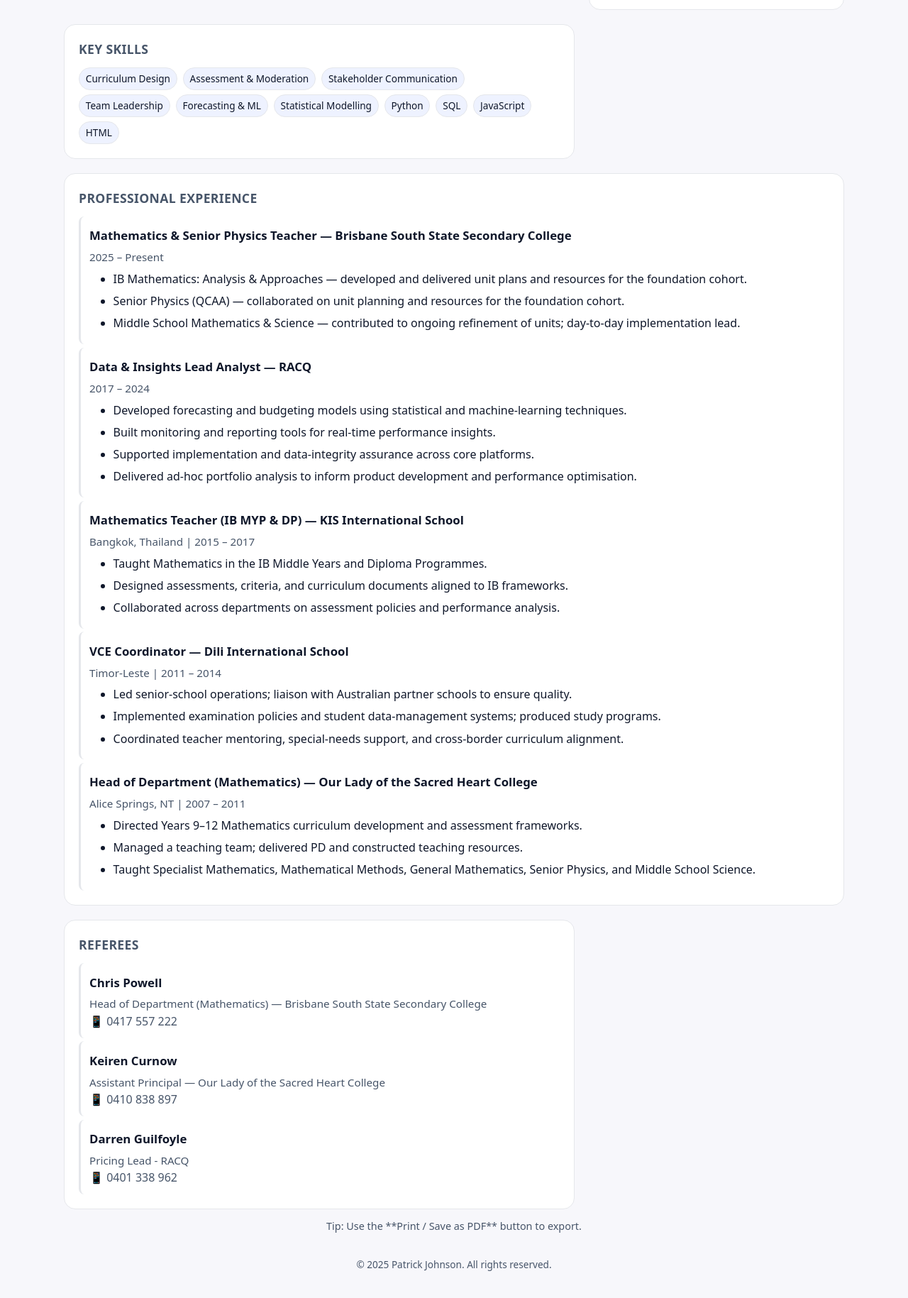
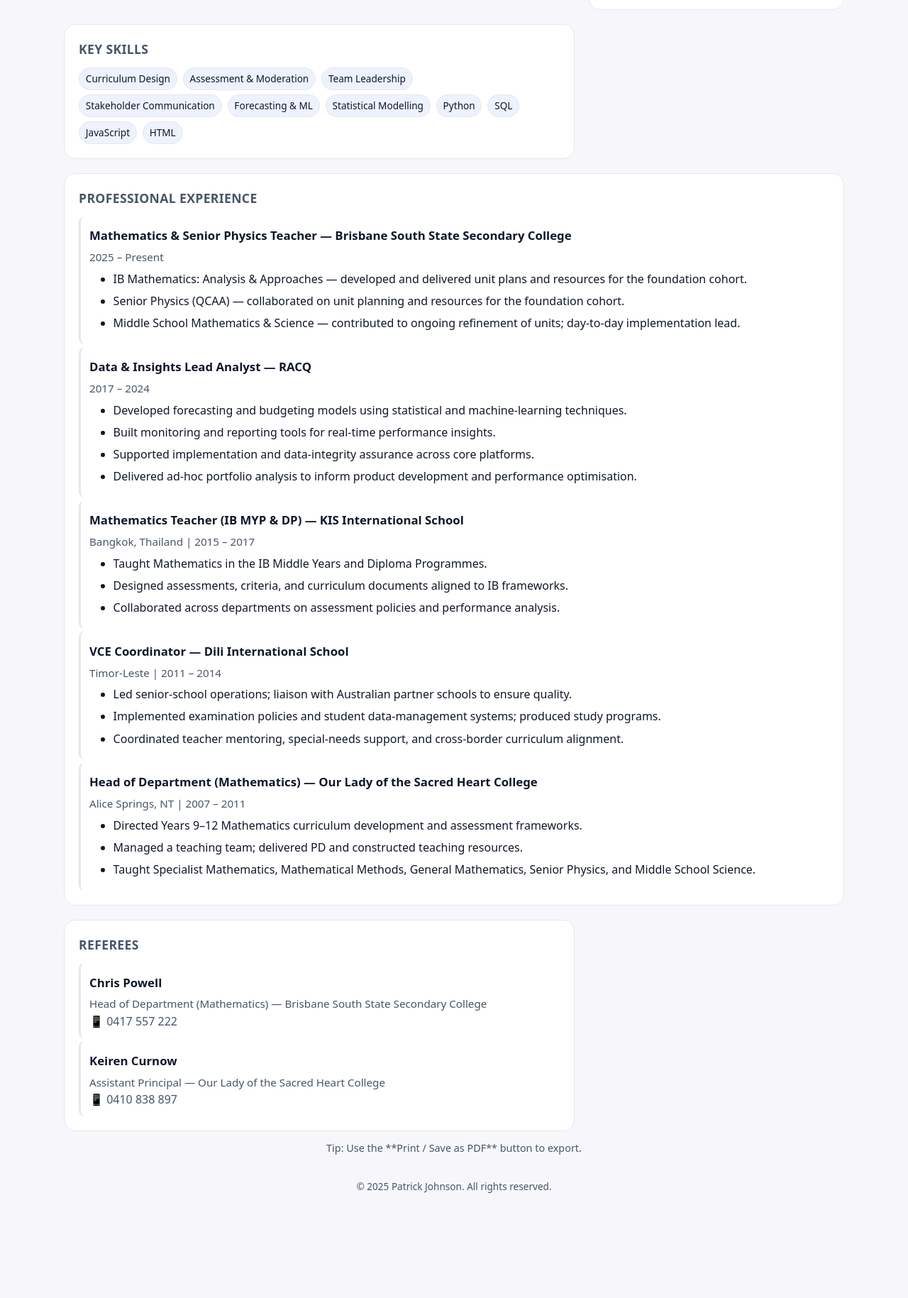
Before and after one commit to patrickjohnsonpm/resume, a plain HTML site: page index.html in a window 1280 px wide. Shown: the part 919-2748 px from the top of the page at 71% size. After the commit the page ends 2666 px from the top, so only its background shows below. Drawn offline with Linux system fonts and the light colour scheme.

Commit message:
Update index.html

```diff
--- a/index.html
+++ b/index.html
@@ -134,8 +134,9 @@
         <div class="chips">
           <span class="chip">Curriculum Design</span>
           <span class="chip">Assessment &amp; Moderation</span>
+          <span class="chip">Team Leadership</span>
           <span class="chip">Stakeholder Communication</span>
-          <span class="chip">Team Leadership</span>          <span class="chip">Forecasting &amp; ML</span>
+          <span class="chip">Forecasting &amp; ML</span>
           <span class="chip">Statistical Modelling</span>
           <span class="chip">Python</span>
           <span class="chip">SQL</span>
@@ -143,12 +144,12 @@
           <span class="chip">HTML</span>
         </div>
         <ul class="skills-print">
+          <li>Curriculum Design &amp; Assessment</li>
+          <li>Team Leadership</li>
+          <li>Stakeholder Communication</li>
           <li>Forecasting &amp; Machine Learning</li>
           <li>Statistical Modelling</li>
           <li>Python, SQL, JavaScript, HTML</li>
-          <li>Curriculum Design &amp; Assessment</li>
-          <li>Stakeholder Communication</li>
-          <li>Team Leadership</li>
         </ul>
       </aside>
 
@@ -214,13 +215,7 @@
           <div class="meta">Assistant Principal — Our Lady of the Sacred Heart College</div>
           <div class="muted">📱 0410 838 897</div>
         </div>
-        <div class="item">
-          <h3>Darren Guilfoyle</h3>
-          <div class="meta">Pricing Lead - RACQ</div>
-          <div class="muted">📱 0401 338 962</div>
-        </div>
-
-
+      </section>
     </main>
 
     <p class="print-note">Tip: Use the **Print / Save as PDF** button to export.</p>
```
